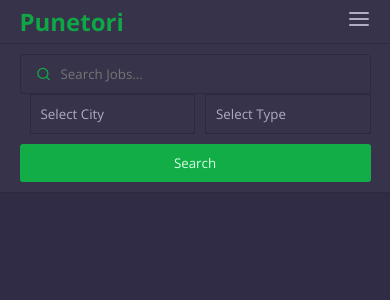
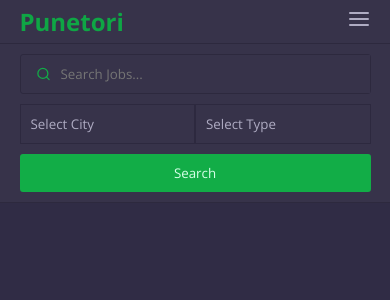
Before and after one commit to bashvtini/punetori-ui, a React (Create React App) app: page /#/search in a window 390 px wide. Shown: the top 300 px of the page. Built offline with nearby package versions, Linux system fonts and the light colour scheme.

Commit message:
logo and search form css fix

```diff
--- a/public/index.html
+++ b/public/index.html
@@ -7,7 +7,7 @@
       content="width=device-width, initial-scale=1.0, maximum-scale=1.0,user-scalable=0"
     />
     <title>Punetori - UI</title>
-    <link rel="icon" href="logo.png" />
+    <link rel="icon" href="logo.svg" />
   </head>
   <body>
     <noscript>You need to enable JavaScript to run this app.</noscript>
--- a/src/assets/css/main.css
+++ b/src/assets/css/main.css
@@ -397,6 +397,26 @@ footer .wrapper a {
   margin: 0 10px !important;
 }
 
+@media (max-width: 600px) {
+  #search-form .more-info div:first-of-type {
+    margin: 0 !important;
+  }
+
+  #search-form .more-info {
+    margin-top: 10px;
+  }
+
+  #search-form form {
+    flex-direction: column;
+  }
+
+  #search-form form button {
+    width: 100%;
+    margin: 0;
+    margin-top: 10px;
+  }
+}
+
 .empty-input {
   position: absolute !important;
   padding: 5px;
@@ -468,18 +488,6 @@ footer .wrapper a {
 @media (max-width: 700px) {
   #search-form form {
     width: var(--small-screen-width);
-  }
-}
-
-@media (max-width: 400px) {
-  #search-form form {
-    flex-direction: column;
-  }
-
-  #search-form form button {
-    width: 100%;
-    margin: 0;
-    margin-top: 10px;
   }
 }
 
```
Also changed, not shown: public/logo.png (deleted), public/logo.svg (added).
